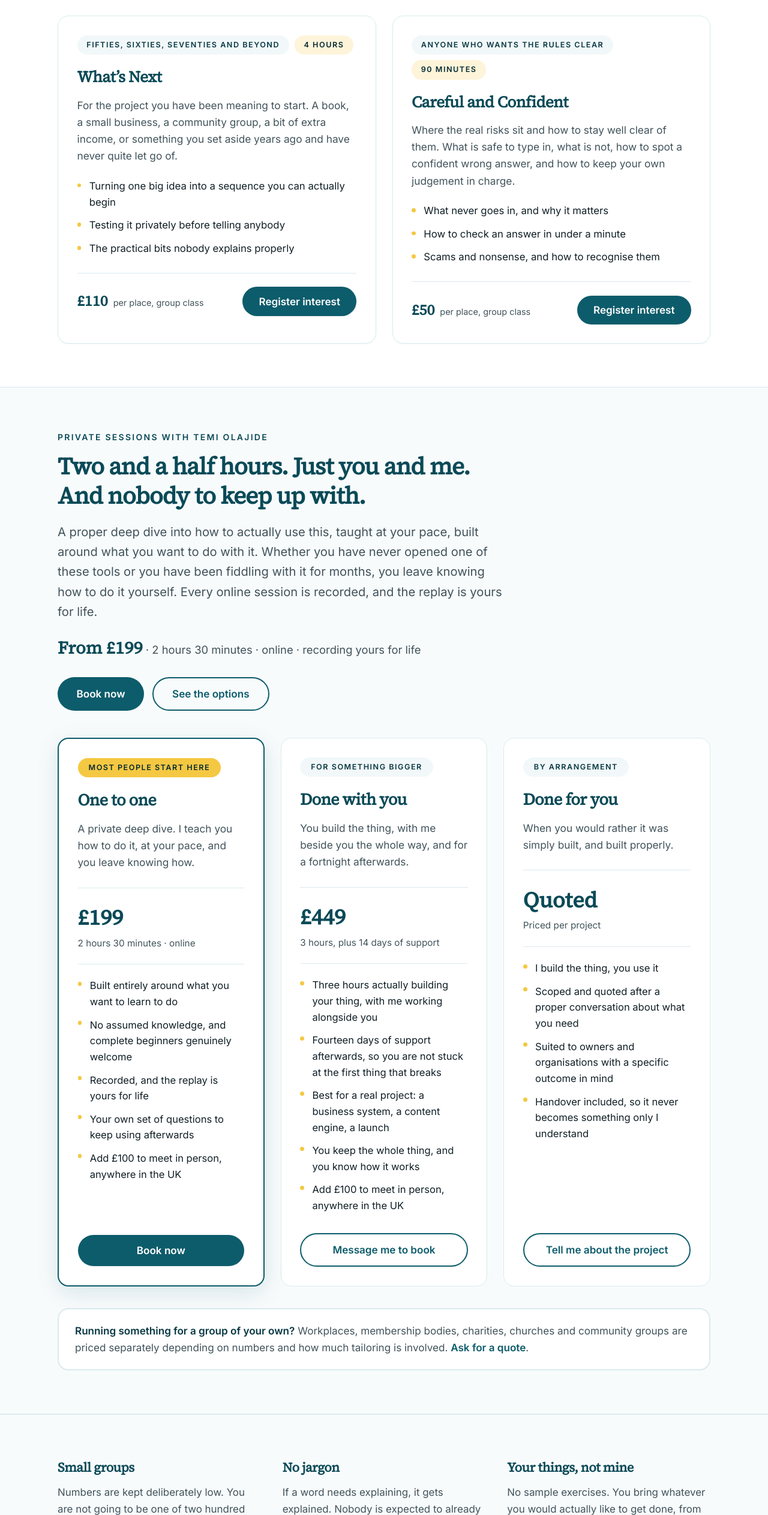
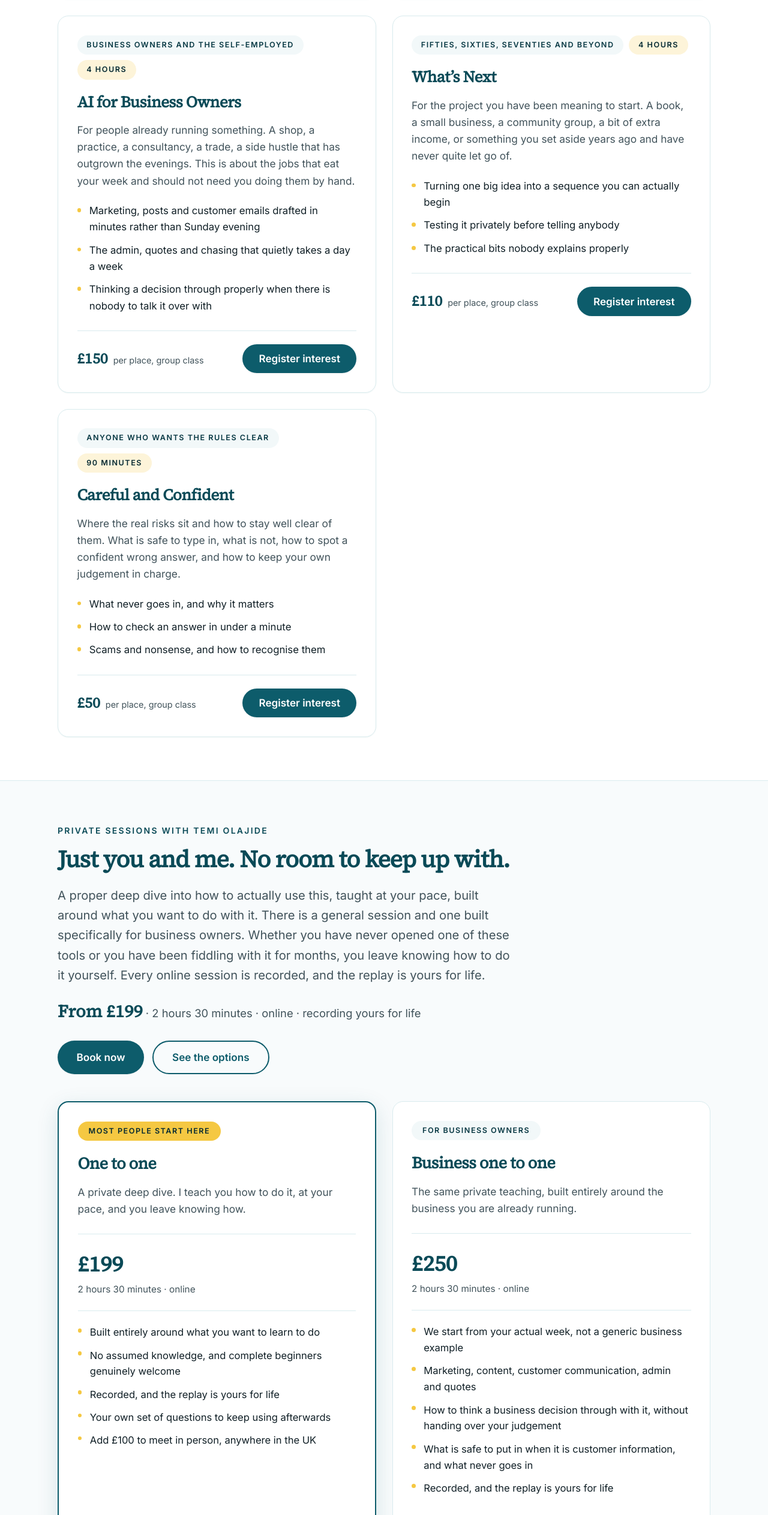
Before and after one commit to Stillrelevant/still-relevant-website, a Next.js app: page /learn in a window 1280 px wide. Shown: the part 2080-4606 px from the top of the page at 60% size. Built offline with nearby package versions, Linux system fonts and the light colour scheme.

Commit message:
Update page.js

```diff
--- a/app/learn/page.js
+++ b/app/learn/page.js
@@ -9,7 +9,7 @@ import { site } from '@/lib/site';
 export const metadata = {
   title: 'Learn',
   description:
-    'Live, plain-English AI sessions for adults 40+. No jargon, no assumed knowledge, and nothing that expects you to become technical.',
+    'Live, plain-English AI sessions for adults 40+, including a dedicated session for business owners. No jargon, no assumed knowledge, and nothing that expects you to become technical.',
   alternates: { canonical: `${site.url}/learn/` },
 };
 
@@ -70,6 +70,19 @@ const courses = [
     ],
   },
   {
+    name: 'AI for Business Owners',
+    level: 'Business owners and the self-employed',
+    length: '4 hours',
+    price: '£150',
+    summary:
+      'For people already running something. A shop, a practice, a consultancy, a trade, a side hustle that has outgrown the evenings. This is about the jobs that eat your week and should not need you doing them by hand.',
+    points: [
+      'Marketing, posts and customer emails drafted in minutes rather than Sunday evening',
+      'The admin, quotes and chasing that quietly takes a day a week',
+      'Thinking a decision through properly when there is nobody to talk it over with',
+    ],
+  },
+  {
     name: 'What’s Next',
     level: 'Fifties, sixties, seventies and beyond',
     length: '4 hours',
@@ -117,6 +130,22 @@ const privateTiers = [
     ],
     cta: 'Book now',
     featured: true,
+  },
+  {
+    id: 'business-one-to-one',
+    tag: 'For business owners',
+    name: 'Business one to one',
+    price: '£250',
+    length: '2 hours 30 minutes · online',
+    line: 'The same private teaching, built entirely around the business you are already running.',
+    points: [
+      'We start from your actual week, not a generic business example',
+      'Marketing, content, customer communication, admin and quotes',
+      'How to think a business decision through with it, without handing over your judgement',
+      'What is safe to put in when it is customer information, and what never goes in',
+      'Recorded, and the replay is yours for life',
+    ],
+    cta: 'Book now',
   },
   {
     id: 'done-with-you',
@@ -171,6 +200,10 @@ const faqs = [
   {
     q: 'Do I get anything to keep?',
     a: 'Yes. You leave with the questions you built during the session, a written summary in plain English, and whatever you came in wanting to get done.',
+  },
+  {
+    q: 'I run a business. Which one should I come to?',
+    a: 'AI for Business Owners is the one built for you, and it assumes you are already trading rather than thinking about starting. If you have never used any of this before, Where Do I Fit In first will make the business day land better, though plenty of owners come straight to the business session and do fine. If you would rather not wait for a group to fill, the business one to one covers the same ground privately and runs every week.',
   },
   {
     q: 'Can these be run privately for a group?',
@@ -264,13 +297,14 @@ export default function Learn() {
           <div className="max-w-2xl">
             <p className="eyebrow">Private sessions with Temi Olajide</p>
             <h2 className="mt-3 text-[1.55rem] leading-tight sm:text-[2.2rem]">
-              Two and a half hours. Just you and me. And nobody to keep up with.
+              Just you and me. No room to keep up with.
             </h2>
             <p className="mt-4 lede">
               A proper deep dive into how to actually use this, taught at your pace, built around
-              what you want to do with it. Whether you have never opened one of these tools or you
-              have been fiddling with it for months, you leave knowing how to do it yourself. Every
-              online session is recorded, and the replay is yours for life.
+              what you want to do with it. There is a general session and one built specifically for
+              business owners. Whether you have never opened one of these tools or you have been
+              fiddling with it for months, you leave knowing how to do it yourself. Every online
+              session is recorded, and the replay is yours for life.
             </p>
             <p className="mt-5 text-[1.02rem] text-ink">
               <span className="font-heading text-[1.6rem] font-bold text-teal-700">From £199</span>{' '}
@@ -288,7 +322,7 @@ export default function Learn() {
             </div>
           </div>
 
-          <div className="mt-10 grid gap-6 lg:grid-cols-3">
+          <div className="mt-10 grid gap-6 md:grid-cols-2">
             {privateTiers.map((t) => (
               <article
                 key={t.id}
@@ -326,7 +360,7 @@ export default function Learn() {
                 </ul>
 
                 <a
-                  href={t.id === 'one-to-one' ? book : chat}
+                  href={t.id === 'one-to-one' || t.id === 'business-one-to-one' ? book : chat}
                   className={`mt-7 w-full ${t.featured ? 'btn-primary' : 'btn-ghost'}`}
                 >
                   {t.cta}
```
